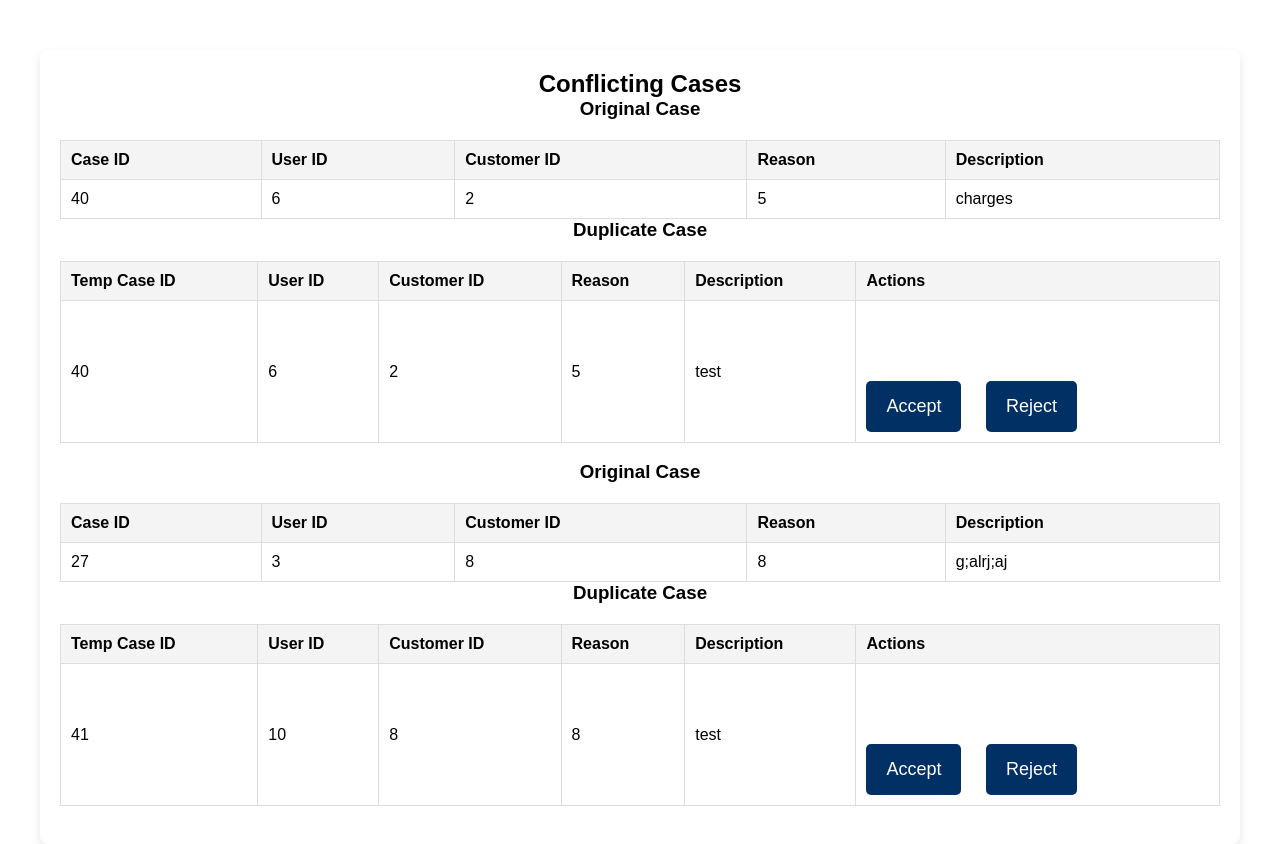
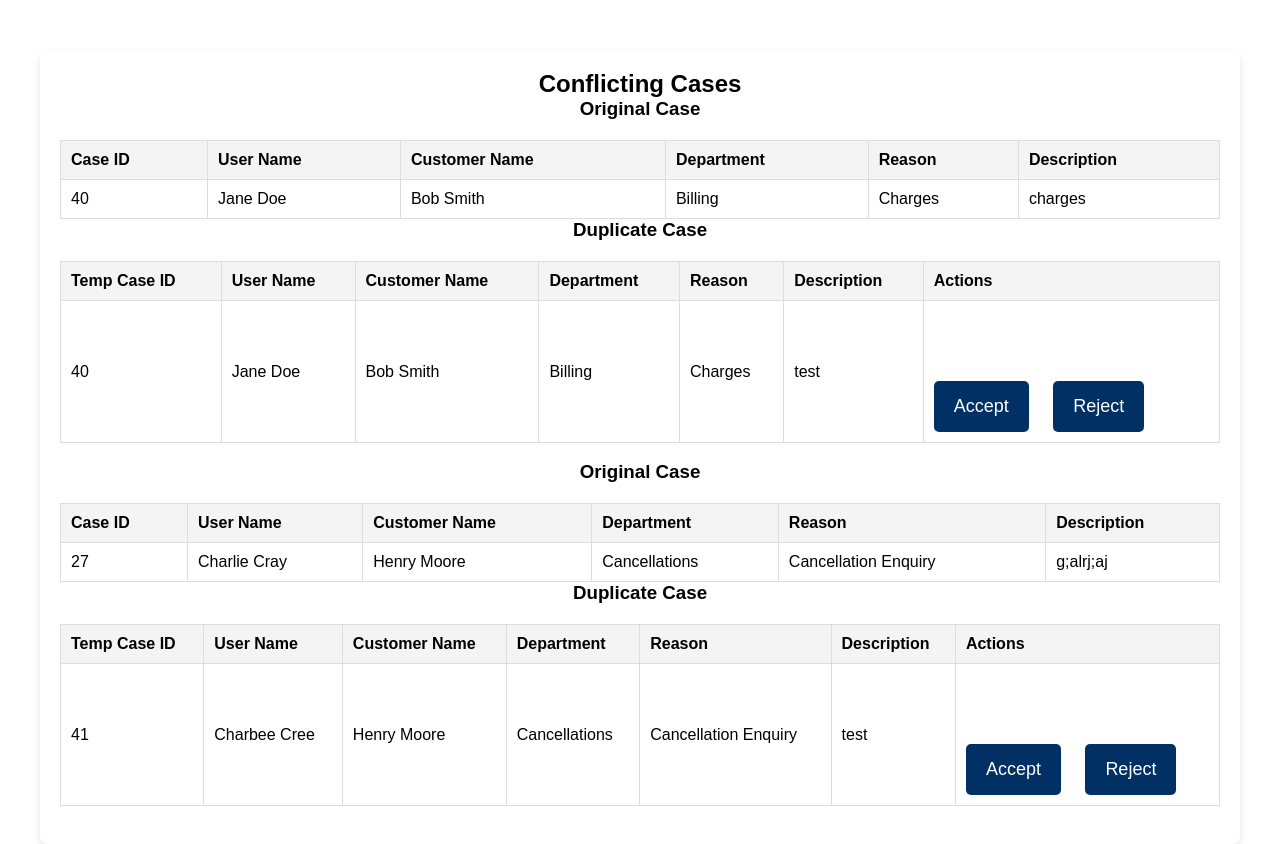
Before and after one commit to maxhermon/XLN2, a PHP site: page /XLN2/php/OverridePage.php in a window 1280 px wide. Shown: the part 188-1032 px from the top of the page. Run offline with PHP 8.4, Linux system fonts and the light colour scheme; the visitor is signed in with stand-in values (Sample User, id 1); data comes from the database, SQL or seed files in the repository.

Commit message:
Update OverridePage.php

```diff
--- a/php/OverridePage.php
+++ b/php/OverridePage.php
@@ -102,19 +102,31 @@ if ($_SERVER['REQUEST_METHOD'] === 'POST') {
         $conflictingCases = $db->query("
             SELECT
                 c.caseID AS original_caseID,
-                c.userID AS original_userID,
-                c.customerID AS original_customerID,
-                c.reasonID AS original_reasonID,
+                u1.fname || ' ' || u1.lname AS original_user_name,
+                cu1.name AS original_customer_name,
+                d1.deptName AS original_department_name,
+                r1.reason AS original_reason_name,
                 c.description AS original_description,
                 t.tempCaseID AS duplicate_tempCaseID,
-                t.userID AS duplicate_userID,
-                t.customerID AS duplicate_customerID,
-                t.reasonID AS duplicate_reasonID,
+                u2.fname || ' ' || u2.lname AS duplicate_user_name,
+                cu2.name AS duplicate_customer_name,
+                d2.deptName AS duplicate_department_name,
+                r2.reason AS duplicate_reason_name,
                 t.description AS duplicate_description
             FROM temp_cases t
             INNER JOIN cases c
                 ON t.customerID = c.customerID
                 AND t.reasonID = c.reasonID
+            LEFT JOIN users u1 ON c.userID = u1.userID
+            LEFT JOIN customers cu1 ON c.customerID = cu1.customerID
+            LEFT JOIN reasons r1 ON c.reasonID = r1.reasonID
+            LEFT JOIN department_reasons dr1 ON r1.reasonID = dr1.reasonID
+            LEFT JOIN departments d1 ON dr1.departmentID = d1.departmentID
+            LEFT JOIN users u2 ON t.userID = u2.userID
+            LEFT JOIN customers cu2 ON t.customerID = cu2.customerID
+            LEFT JOIN reasons r2 ON t.reasonID = r2.reasonID
+            LEFT JOIN department_reasons dr2 ON r2.reasonID = dr2.reasonID
+            LEFT JOIN departments d2 ON dr2.departmentID = d2.departmentID
         ");
 
         if (!$conflictingCases) {
@@ -125,23 +137,25 @@ if ($_SERVER['REQUEST_METHOD'] === 'POST') {
             echo "<div class='case-group'>";
             echo "<h3>Original Case</h3>";
             echo "<table class='styled-table'>";
-            echo "<tr><th>Case ID</th><th>User ID</th><th>Customer ID</th><th>Reason</th><th>Description</th></tr>";
+            echo "<tr><th>Case ID</th><th>User Name</th><th>Customer Name</th><th>Department</th><th>Reason</th><th>Description</th></tr>";
             echo "<tr>";
             echo "<td>{$row['original_caseID']}</td>";
-            echo "<td>{$row['original_userID']}</td>";
-            echo "<td>{$row['original_customerID']}</td>";
-            echo "<td>{$row['original_reasonID']}</td>";
+            echo "<td>{$row['original_user_name']}</td>";
+            echo "<td>{$row['original_customer_name']}</td>";
+            echo "<td>{$row['original_department_name']}</td>";
+            echo "<td>{$row['original_reason_name']}</td>";
             echo "<td>{$row['original_description']}</td>";
             echo "</tr></table>";
 
             echo "<h3>Duplicate Case</h3>";
             echo "<table class='styled-table'>";
-            echo "<tr><th>Temp Case ID</th><th>User ID</th><th>Customer ID</th><th>Reason</th><th>Description</th><th>Actions</th></tr>";
+            echo "<tr><th>Temp Case ID</th><th>User Name</th><th>Customer Name</th><th>Department</th><th>Reason</th><th>Description</th><th>Actions</th></tr>";
             echo "<tr>";
             echo "<td>{$row['duplicate_tempCaseID']}</td>";
-            echo "<td>{$row['duplicate_userID']}</td>";
-            echo "<td>{$row['duplicate_customerID']}</td>";
-            echo "<td>{$row['duplicate_reasonID']}</td>";
+            echo "<td>{$row['duplicate_user_name']}</td>";
+            echo "<td>{$row['duplicate_customer_name']}</td>";
+            echo "<td>{$row['duplicate_department_name']}</td>";
+            echo "<td>{$row['duplicate_reason_name']}</td>";
             echo "<td>{$row['duplicate_description']}</td>";
             echo "<td>
                 <form method='POST'>
```
